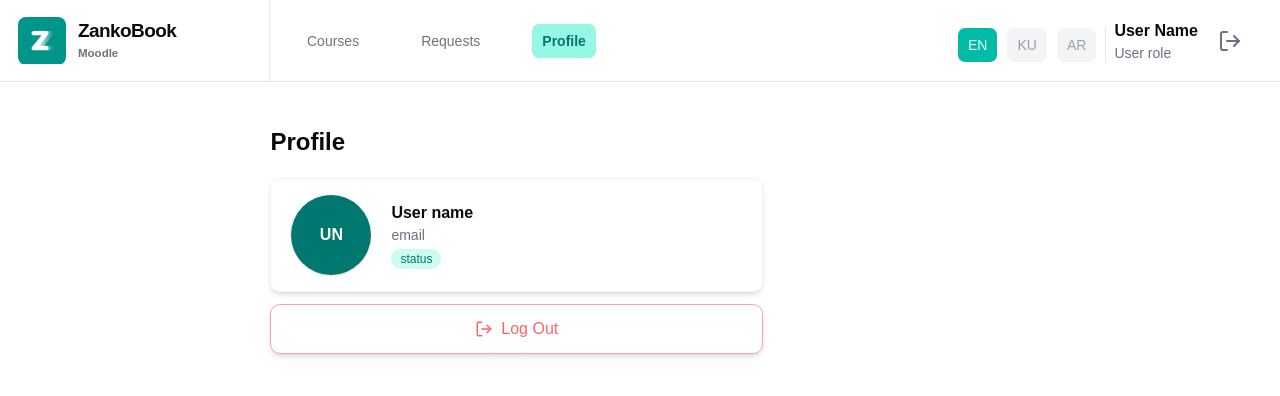
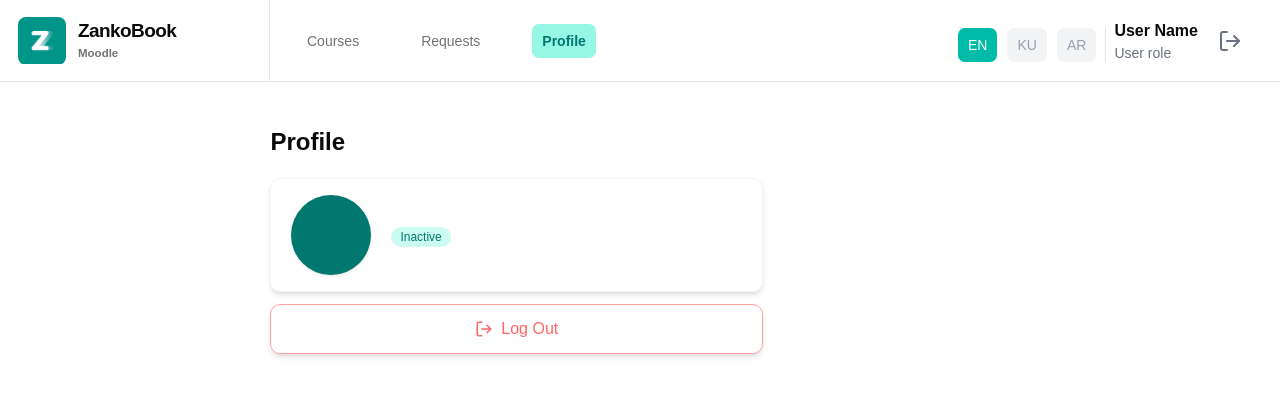
Before and after one commit to ShyaAyad/ZankoBook, a React (Vite) app: page /profile in a window 1280 px wide. Shown: the top 396 px of the page. Built offline with nearby package versions, Linux system fonts and the light colour scheme.

Commit message:
feat: integrate logout endpoint

```diff
--- a/package.json
+++ b/package.json
@@ -20,6 +20,7 @@
     "clsx": "^2.1.1",
     "i18next": "^26.3.4",
     "i18next-browser-languagedetector": "^8.2.1",
+    "i18next-http-backend": "^4.0.0",
     "lucide-react": "^1.23.0",
     "radix-ui": "^1.6.2",
     "react": "^19.2.7",
--- a/src/api/auth.ts
+++ b/src/api/auth.ts
@@ -1,5 +1,5 @@
 import api from "@/lib/axios";
-import type { LoginPayload, User, LoginResponse } from "@/types/auth";
+import type { LoginPayload, User, LoginResponse, LogoutResponse } from "@/types/auth";
 
 export async function login(
   payload: LoginPayload,
@@ -15,3 +15,15 @@ export async function login(
 
   return data;
 }
+
+export async function logout(): Promise<string> {
+  const response = await api.post<LogoutResponse>("/api/auth/logout");
+
+  const { success, message } = response.data;
+
+  if (!success) {
+    throw new Error(message || "Logout failed");
+  }
+
+  return message;
+}
--- a/src/components/Layout/Header.tsx
+++ b/src/components/Layout/Header.tsx
@@ -1,9 +1,12 @@
 import logo from "@/assets/ZankoBookLogo.png";
-import { NavLink } from "react-router-dom";
+import { NavLink, useNavigate } from "react-router-dom";
 import { Button, buttonVariants } from "@/components/ui/button";
 import { cn } from "@/lib/utils";
-import { LogOut } from "lucide-react";
+import { Loader2, LogOut } from "lucide-react";
 import { useState } from "react";
+import { useMutation } from "@tanstack/react-query";
+import { logout } from "@/api/auth";
+import { useUserStore } from "@/store/userStore";
 
 const navItems = [
   { label: "Courses", to: "/" },
@@ -21,6 +24,26 @@ const languages: { code: Language; label: string }[] = [
 
 const Header = () => {
   const [activeLanguage, setActiveLanguage] = useState<Language>("en");
+  const { clearAuth } = useUserStore();
+  const navigate = useNavigate();
+
+  const { mutate, isPending } = useMutation({
+    mutationFn: logout,
+    meta: { suppressErrorToast: true },
+    onSuccess: () => {
+      clearAuth();
+      navigate("/login", { replace: true });
+    },
+    onError: () => {
+      clearAuth();
+      navigate("/login", { replace: true });
+    },
+  });
+
+  function handleLogout() {
+    mutate();
+  }
+
   return (
     <header className="fixed inset-x-0 top-0 z-50 flex h-20.5 items-center border-b border-border bg-card max-md:static max-md:grid max-md:h-auto max-md:min-h-20.5">
       <div className="flex h-full w-67.5 shrink-0 items-center gap-3 border-e border-border bg-card px-4.5 max-lg:w-60 max-md:h-20.5 max-md:w-full max-md:border-e-0 max-md:border-b">
@@ -83,7 +106,14 @@ const Header = () => {
               <p className="text-md font-bold">User Name</p>
               <p className="text-sm text-gray-500">User role</p>
             </div>
-            <LogOut className="cursor-pointer text-gray-500 mx-3 items-center justify-center" />
+            {isPending ? (
+              <Loader2 />
+            ) : (
+              <LogOut
+                onClick={handleLogout}
+                className="cursor-pointer text-gray-500 mx-3 items-center justify-center"
+              />
+            )}
           </div>
         </div>
       </div>
--- a/src/i18n/locales/en.json
+++ b/src/i18n/locales/en.json
@@ -1,5 +1,8 @@
 {
   "Moodle": "Moodle",
   "Department Learning": "Department Learning",
-  "Ministry of Higher Education": "Ministry of Higher Education"
+  "Ministry of Higher Education": "Ministry of Higher Education",
+  "Log Out": "Log Out",
+  "Logging out...": "Logging out...",
+  "Profile": "Profile"
 }
--- a/src/pages/Profile/Profile.tsx
+++ b/src/pages/Profile/Profile.tsx
@@ -1,20 +1,60 @@
 import { LogOut } from "lucide-react";
 import { Badge } from "@/components/ui/badge";
+import { useUserStore } from "@/store/userStore";
+import { useTranslation } from "react-i18next";
+import { useMutation } from "@tanstack/react-query";
+import { useNavigate } from "react-router-dom";
+import { logout } from "@/api/auth";
+
+const getInitials = (name?: string) => {
+  if (!name) return "";
+  const parts = name.trim().split(/\s+/);
+  const initials =
+    parts.length > 1
+      ? parts[0][0] + parts[parts.length - 1][0]
+      : parts[0].slice(0, 2);
+  return initials.toUpperCase();
+};
 
 const Profile = () => {
+  const { user, clearAuth } = useUserStore();
+  const { t } = useTranslation();
+  const navigate = useNavigate();
+
+  const { mutate, isPending } = useMutation({
+    mutationFn: logout,
+    meta: { suppressErrorToast: true },
+    onSuccess: () => {
+      clearAuth();
+      navigate("/login", { replace: true });
+    },
+    onError: () => {
+      clearAuth();
+      navigate("/login", { replace: true });
+    },
+  });
+
+  const activeStatus = user?.is_active;
+
+  const handleLogout = () => {
+    mutate();
+  };
+
   return (
     <div className="mx-[20%] w-[40%]">
-      <h1 className="font-extrabold text-2xl my-5">Profile</h1>
+      <h1 className="font-extrabold text-2xl my-5">{t("Profile")}</h1>
 
       {/* user info */}
       <div className="flex gap-5 items-center border border-gray-100 shadow-md px-5 py-4 rounded-lg my-3">
         <div className="w-20 h-20 flex items-center justify-center shadow-sm rounded-full bg-teal-700 text-white font-extrabold">
-          UN
+          {getInitials(user?.name)}
         </div>
         <div>
-          <p className="font-bold">User name</p>
-          <p className="text-sm text-gray-500">email</p>
-          <Badge className="mt-1 bg-teal-100 text-teal-700">status</Badge>
+          <p className="font-bold">{user?.name}</p>
+          <p className="text-sm text-gray-500">{user?.email}</p>
+          <Badge className="mt-1 bg-teal-100 text-teal-700">
+            {activeStatus === 1 ? "Active" : "Inactive"}
+          </Badge>
         </div>
       </div>
 
@@ -22,9 +62,12 @@ const Profile = () => {
       <div></div>
 
       {/* logout */}
-      <button className="w-full flex items-center justify-center gap-2 text-red-400 border border-red-300 shadow-md px-5 py-3 rounded-lg my-3 hover:bg-red-50 transition-colors">
+      <button
+        onClick={handleLogout}
+        className="w-full flex items-center justify-center gap-2 text-red-400 border border-red-300 shadow-md px-5 py-3 rounded-lg my-3 hover:bg-red-50 transition-colors"
+      >
         <LogOut size={18} />
-        <p>Log Out</p>
+        {isPending ? <p>{t("Logging out...")}</p> : <p>{t("Log Out")}</p>}
       </button>
     </div>
   );
--- a/src/types/auth.ts
+++ b/src/types/auth.ts
@@ -57,3 +57,4 @@ export interface LoginPayload {
 }
 
 export type LoginResponse = ApiResponse<{ user: User; token: string }>;
+export type LogoutResponse = ApiResponse<null>;
```
Also changed, not shown: 1 other file (tests, documents, lock files or other folders).
